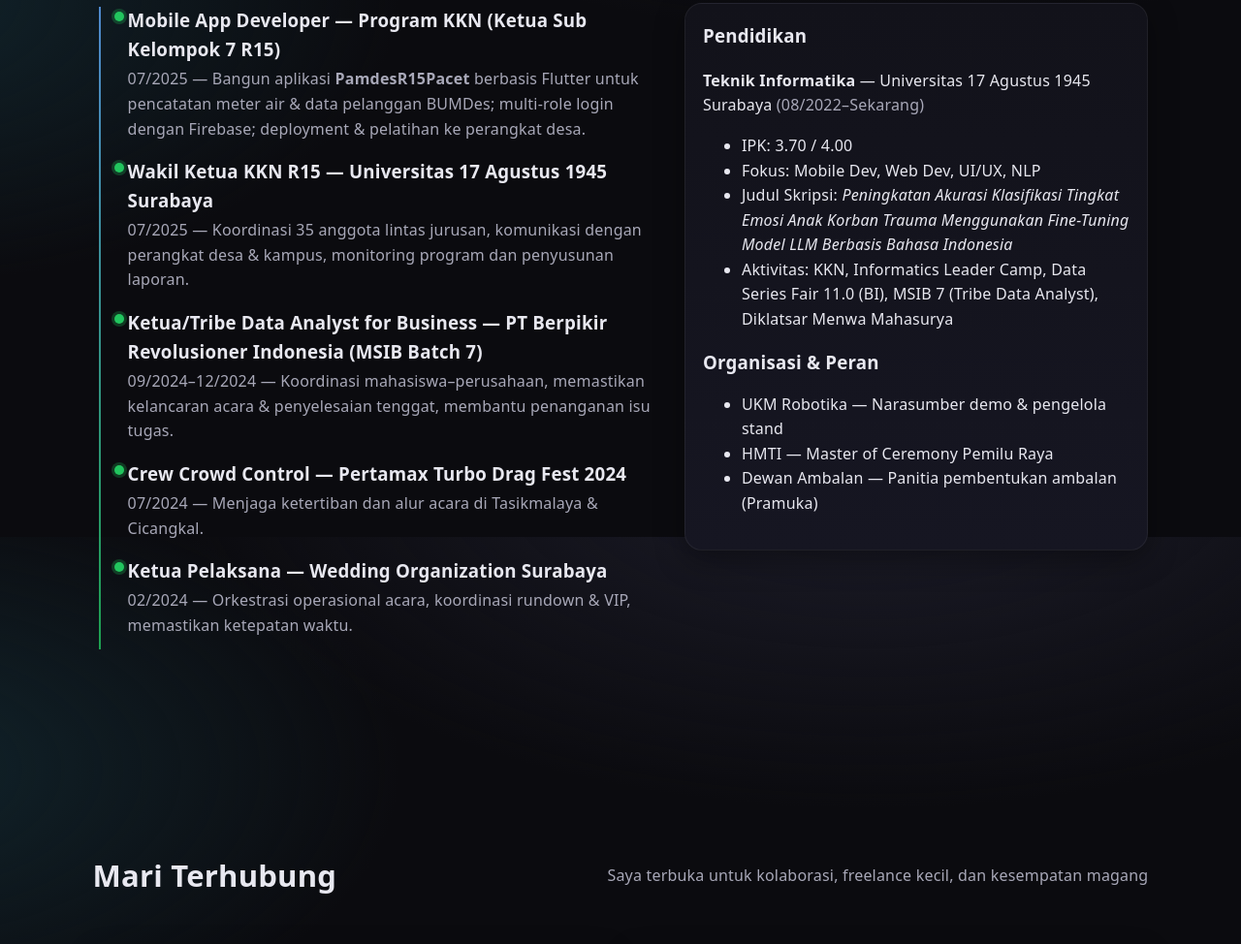
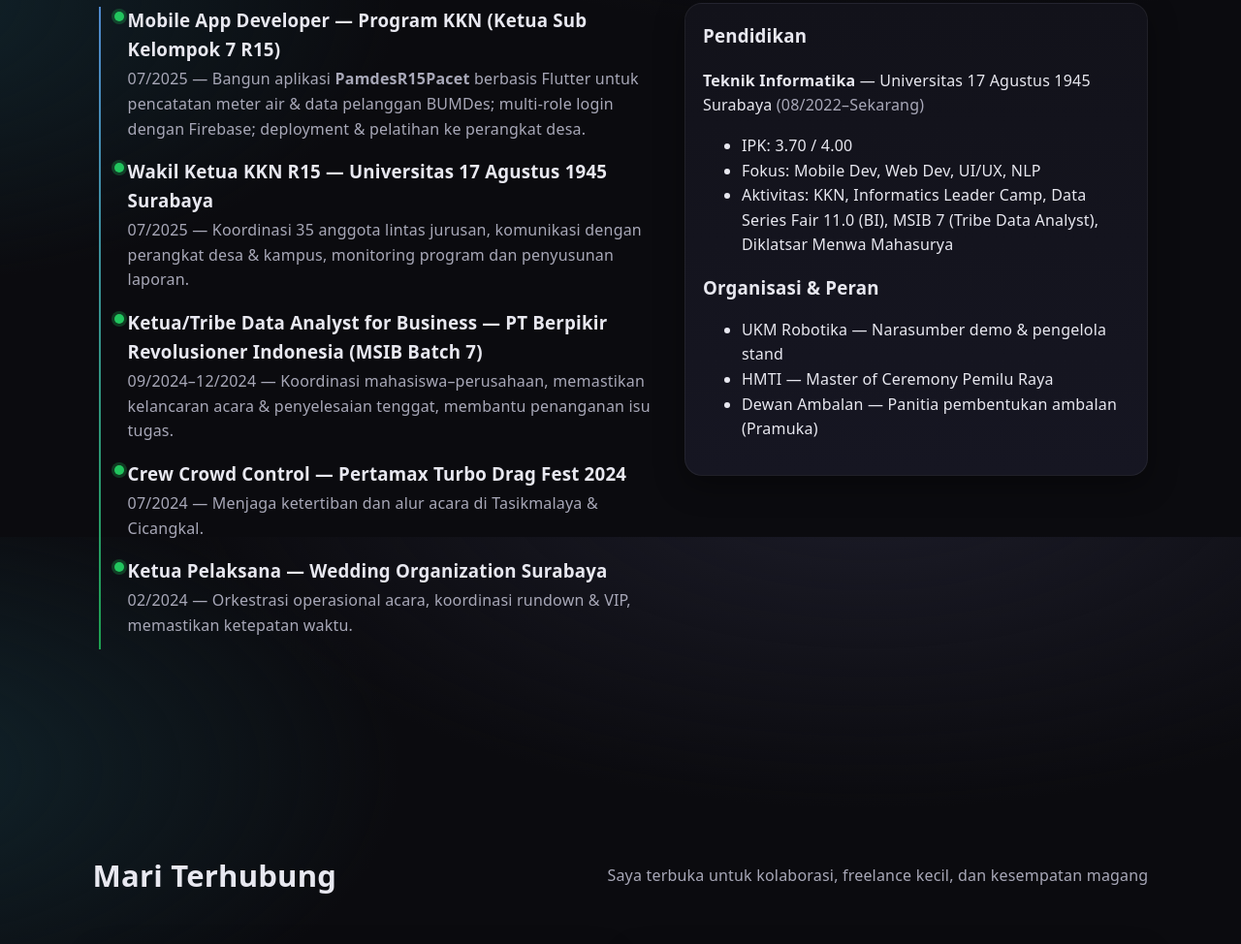
Before and after one commit to zaki2424fa/portofolio, a plain HTML site: page index.html in a window 1280 px wide. Shown: the part 2646-3620 px from the top of the page at 97% size. Drawn offline with Linux system fonts and the light colour scheme.

Commit message:
Update index.html

```diff
--- a/index.html
+++ b/index.html
@@ -378,7 +378,6 @@
               <ul>
                 <li>IPK: 3.70 / 4.00</li>
                 <li>Fokus: Mobile Dev, Web Dev, UI/UX, NLP</li>
-                <li>Judul Skripsi: <em>Peningkatan Akurasi Klasifikasi Tingkat Emosi Anak Korban Trauma Menggunakan Fine-Tuning Model LLM Berbasis Bahasa Indonesia</em></li>
                 <li>Aktivitas: KKN, Informatics Leader Camp, Data Series Fair 11.0 (BI), MSIB 7 (Tribe Data Analyst), Diklatsar Menwa Mahasurya</li>
               </ul>
               <h3 style="margin:1rem 0 .5rem">Organisasi & Peran</h3>
```
